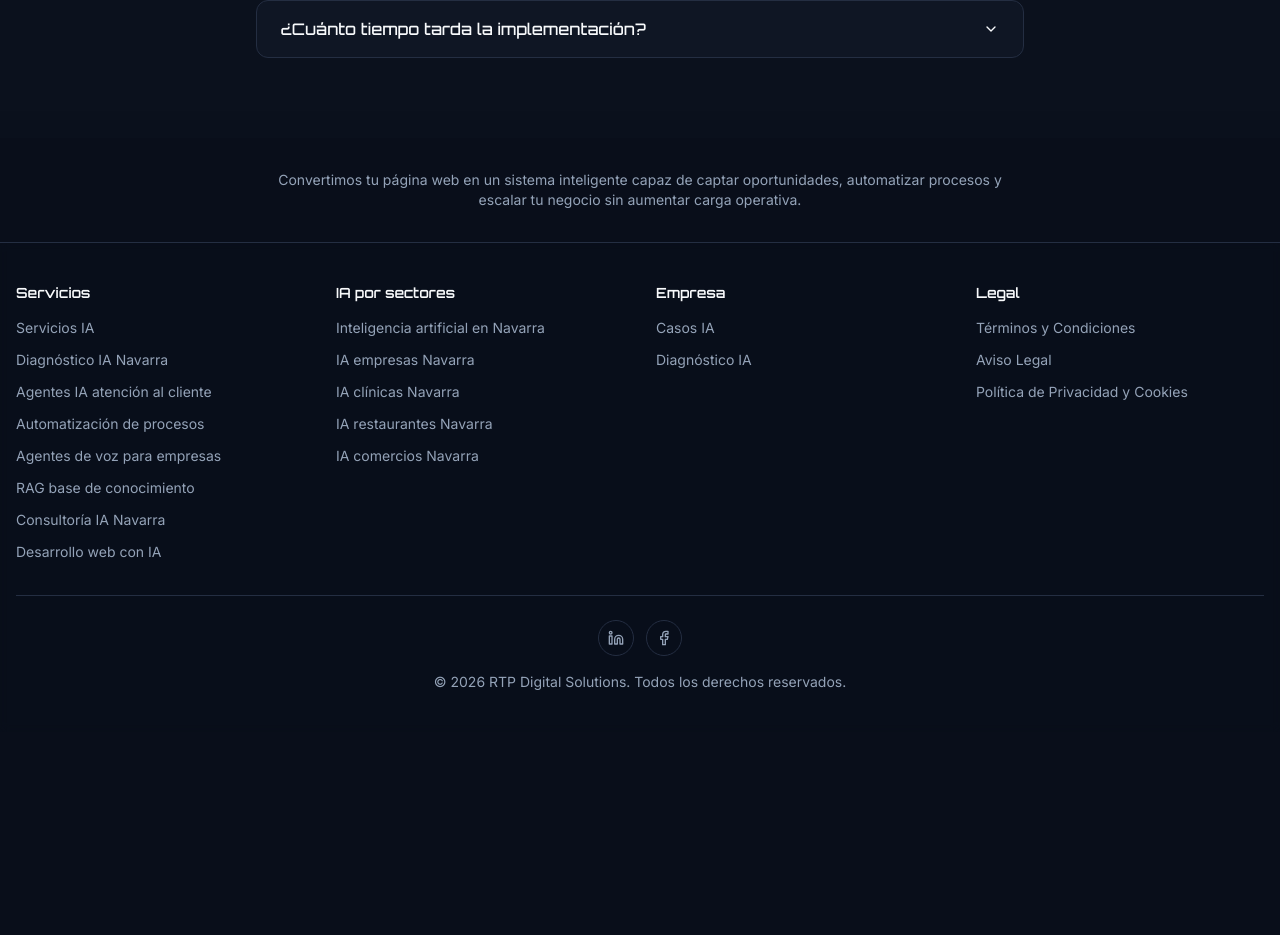
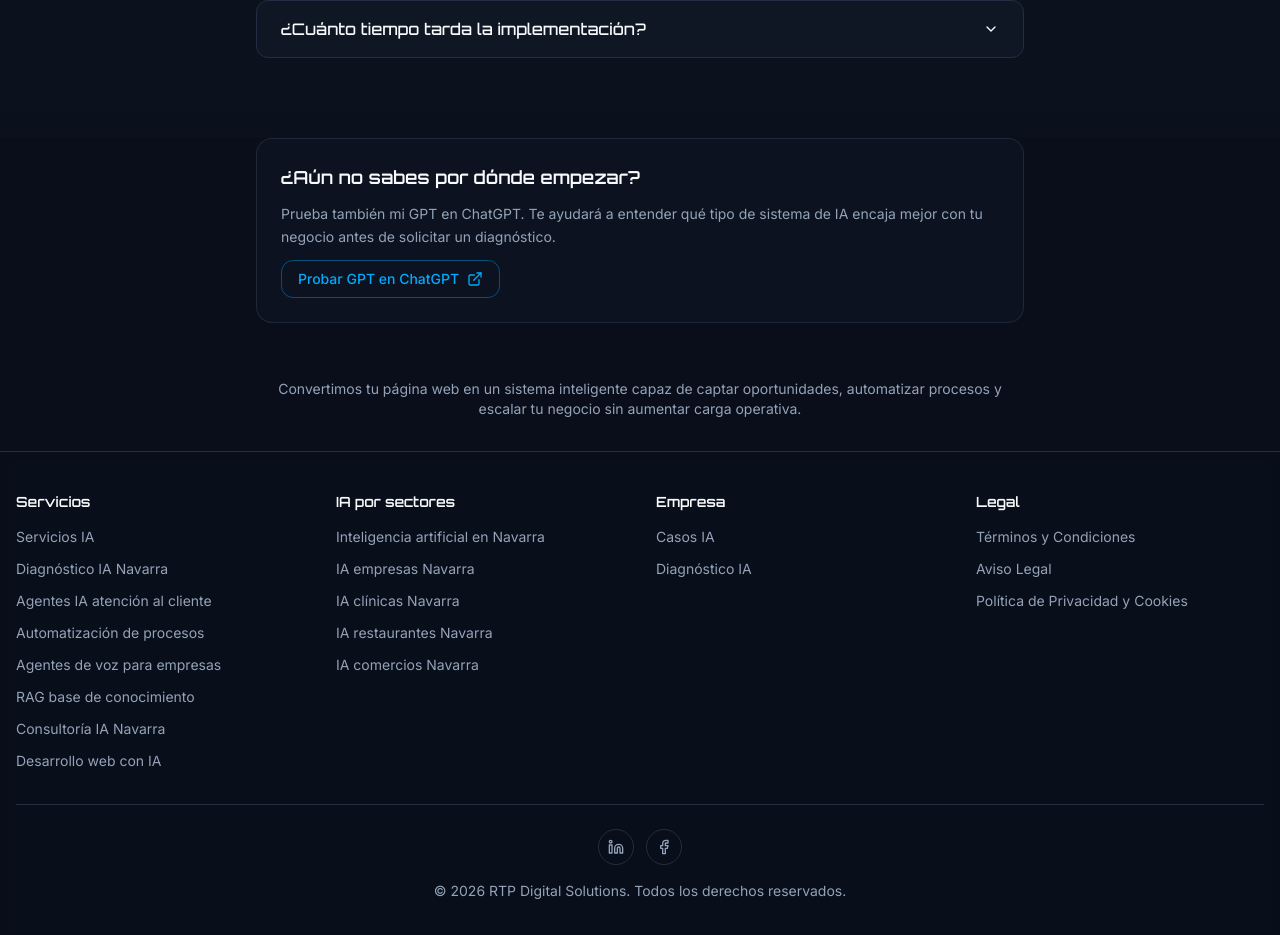
Before and after one commit to ronaldtayaia22-creator/rtp-seo-next-clean, a Next.js app: page / in a window 1280 px wide. Shown: the part 5224-6159 px from the top of the page. Before the commit the page ends 5956 px from the top, so only its background shows below. Built offline with nearby package versions, Linux system fonts and the light colour scheme; no server answers.

Commit message:
Add secondary GPT CTA below FAQ on home

```diff
--- a/components/pages/Index.tsx
+++ b/components/pages/Index.tsx
@@ -9,7 +9,7 @@ import MediaPresence from '@/components/shared/MediaPresence';
 import JsonLd from '@/components/shared/JsonLd';
 import Link from '@/components/shared/LocalizedLink';
 import { Language } from '@/lib/i18n';
-import { Building2, UserCheck, ShoppingCart, MessageCircle, ArrowRight, Sparkles, CheckCircle2, Bot } from 'lucide-react';
+import { Building2, UserCheck, ShoppingCart, MessageCircle, ArrowRight, Sparkles, CheckCircle2, Bot, ExternalLink } from 'lucide-react';
 
 interface IndexProps {
   language: Language;
@@ -40,6 +40,23 @@ const Index = ({ language }: IndexProps) => {
         demo2Text: 'Real capture form that triggers a strategic diagnosis flow with an initial evaluation for your business.',
         demo2Highlight: 'Real example of lead capture and qualification flow.',
         disclaimer: 'These are operational website examples: customer support and diagnosis flow connected.',
+      };
+
+  const gptPublicUrl =
+    'https://chatgpt.com/g/g-69e5e54d05d48191aaa2f9a54a27134c-ronald-taya-pardo-rtp-digital-solutions';
+
+  const gptSupportBlock = isEs
+    ? {
+        title: '¿Aún no sabes por dónde empezar?',
+        description:
+          'Prueba también mi GPT en ChatGPT. Te ayudará a entender qué tipo de sistema de IA encaja mejor con tu negocio antes de solicitar un diagnóstico.',
+        cta: 'Probar GPT en ChatGPT',
+      }
+    : {
+        title: 'Not sure where to start yet?',
+        description:
+          'Try my GPT on ChatGPT too. It helps you understand which AI system best fits your business before requesting a diagnosis.',
+        cta: 'Try GPT on ChatGPT',
       };
 
   const systems = [
@@ -286,6 +303,28 @@ const Index = ({ language }: IndexProps) => {
       <MediaPresence language={language} />
       <FAQSection language={language} />
 
+      <section className="pb-6 container mx-auto px-4">
+        <div className="max-w-3xl mx-auto rounded-2xl border border-border/80 bg-muted/25 p-5 md:p-6">
+          <div className="space-y-3">
+            <h3 className="text-base md:text-lg font-semibold text-foreground">
+              {gptSupportBlock.title}
+            </h3>
+            <p className="text-sm text-muted-foreground leading-relaxed">
+              {gptSupportBlock.description}
+            </p>
+            <a
+              href={gptPublicUrl}
+              target="_blank"
+              rel="noopener noreferrer"
+              className="inline-flex items-center gap-2 rounded-lg border border-primary/40 px-4 py-2 text-sm font-medium text-primary hover:bg-primary/10 transition-colors"
+            >
+              {gptSupportBlock.cta}
+              <ExternalLink className="w-4 h-4" />
+            </a>
+          </div>
+        </div>
+      </section>
+
       <section className="py-8 container mx-auto px-4">
         <p className="text-sm text-muted-foreground text-center max-w-3xl mx-auto">
           {isEs
--- a/components/shared/AIAssistantShowcase.tsx
+++ b/components/shared/AIAssistantShowcase.tsx
@@ -9,6 +9,7 @@ interface AIAssistantShowcaseProps {
 const AIAssistantShowcase = ({ language }: AIAssistantShowcaseProps) => {
   const translations = getTranslation(language);
   const t = translations.aiShowcase;
+
   return (
     <section className="py-16 container mx-auto px-4">
       <div className="max-w-6xl mx-auto space-y-8">
@@ -34,7 +35,7 @@ const AIAssistantShowcase = ({ language }: AIAssistantShowcaseProps) => {
           <div className="grid grid-cols-1 md:grid-cols-2 gap-3 max-w-3xl mx-auto pt-2">
             {t.features.map((label, i) => {
               const Icon = [Building2, UserCheck, ShoppingCart][i] || Building2;
-              const desc = (t as any).featureDescs?.[i] || '';
+              const desc = t.featureDescs?.[i] || '';
               return (
                 <div
                   key={i}
--- a/lib/seo/generated-route-lastmod.json
+++ b/lib/seo/generated-route-lastmod.json
@@ -1,5 +1,5 @@
 {
-  "generatedAt": "2026-04-11T10:59:28.966Z",
+  "generatedAt": "2026-04-11T11:34:13.251Z",
   "routes": {
     "/": "2026-04-06T15:45:27.000Z",
     "/agentes-ia-atencion-cliente-navarra": "2026-04-06T15:45:27.000Z",
```
